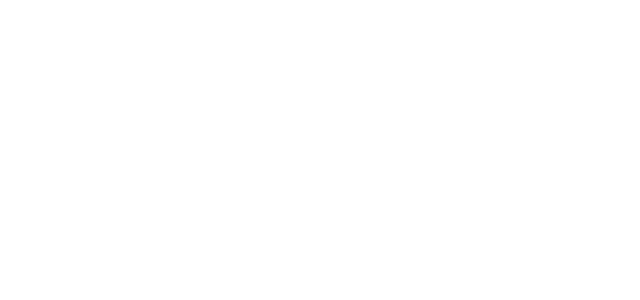
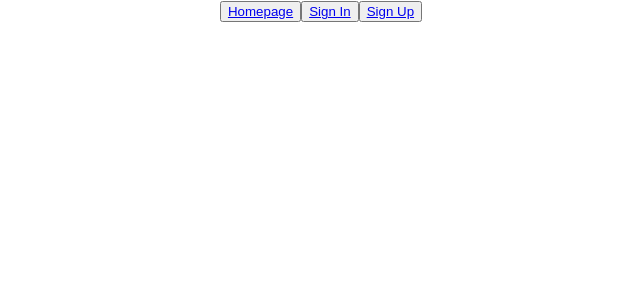
Before and after one commit to andersonnash/Vagary, a React (Create React App) app in the folder client/: page / in a window 1280 px wide. Shown: the top 300 px of the page, without its empty margins (319-959 px from the left). Built offline with nearby package versions, Linux system fonts and the light colour scheme.

Commit message:
index.js

```diff
--- a/client/services/apiConfig.js
+++ b/client/services/apiConfig.js
@@ -1,7 +1,7 @@
 import axios from "axios";
 
 const api = axios.create({
-  baseURL: "http://localhost:4555/",
+  baseURL: "http://localhost:4567/api",
 });
 
 export default api;
--- a/client/src/App.js
+++ b/client/src/App.js
@@ -1,7 +1,13 @@
 import "./App.css";
+// import { Route } from "react-router-dom";
+import Navbar from "./views/navbar/NavBar";
 
 function App() {
-  return <div className="App"></div>;
+  return (
+    <div className="App">
+      <Navbar />
+    </div>
+  );
 }
 
 export default App;
--- a/client/src/index.js
+++ b/client/src/index.js
@@ -1,14 +1,17 @@
-import React from 'react';
-import ReactDOM from 'react-dom';
-import './index.css';
-import App from './App';
-import reportWebVitals from './reportWebVitals';
+import React from "react";
+import ReactDOM from "react-dom";
+import "./index.css";
+import App from "./App";
+import reportWebVitals from "./reportWebVitals";
+import { BrowserRouter as Router } from "react-router-dom";
 
 ReactDOM.render(
   <React.StrictMode>
-    <App />
+    <Router>
+      <App />
+    </Router>
   </React.StrictMode>,
-  document.getElementById('root')
+  document.getElementById("root")
 );
 
 // If you want to start measuring performance in your app, pass a function
--- /dev/null
+++ b/client/src/views/navbar/NavBar.jsx
@@ -0,0 +1,73 @@
+import { Link } from "react-router-dom";
+import React from "react";
+import { useState, useEffect } from "react";
+
+export default function Navbar() {
+  const [hamburger, setHamburger] = useState(false);
+  const [visible, setVisible] = useState(false);
+  const [windowDimension, setWindowDimension] = useState(null);
+  useEffect(() => {
+    setWindowDimension(window.innerWidth);
+  }, []);
+  useEffect(() => {
+    const handleResize = (e) => {
+      setWindowDimension(window.innerWidth);
+      // if (windowDimension <= 700) {
+      //   setHamburger(true);
+      //   setVisible(true);
+      // } else {
+      //   setHamburger(false);
+      // }
+    };
+    window.addEventListener("resize", handleResize);
+    return () => {
+      window.removeEventListener("resize", handleResize);
+    };
+  });
+  const isMobile = windowDimension <= 700;
+
+  // const [anchorEl, setAnchorEl] = React.useState(null);
+
+  const handleClick = () => {
+    setVisible(!visible);
+    setHamburger(!hamburger);
+  };
+
+  return (
+    <nav>
+      {isMobile ? (
+        <div className="mobileClass">
+          <img
+            src="https://upload.wikimedia.org/wikipedia/commons/thumb/b/b2/Hamburger_icon.svg/1200px-Hamburger_icon.svg.png"
+            className="bars"
+            alt="hamburger"
+            onClick={handleClick}
+          />
+          <div
+            className="nav-items"
+            style={{ display: hamburger && visible ? "flex" : "none" }}
+          >
+            <Link to="/">Homepage</Link>
+            <Link to="/sign-in">Sign In</Link>
+            <Link to="/sign-up">Sign Up</Link>
+            <Link to="/iga">Living with IgA</Link>
+          </div>
+        </div>
+      ) : (
+        <div className="desktopClass">
+          <div className="menu">
+            <button>
+              <Link to="/">Homepage</Link>
+            </button>
+            <button>
+              <Link to="/sign-in">Sign In</Link>
+            </button>
+            <button>
+              <Link to="/sign-up">Sign Up</Link>
+            </button>
+          </div>
+        </div>
+      )}
+    </nav>
+  );
+}
```
Also changed, not shown: client/src/views/SignUp/SignUp.jsx (added), client/src/views/createUser/CreateUser.jsx (added), client/src/views/editTodos/editTodos.jsx (added), client/src/views/editUser/EditUser.jsx (added), client/src/views/home/Home.jsx (added), client/src/views/signIn/SignIn.jsx (renamed from client/views/signIn/SignIn.jsx), client/src/views/userPage/UserPage.jsx (added), client/views/userPage/UserPage.jsx (deleted).
